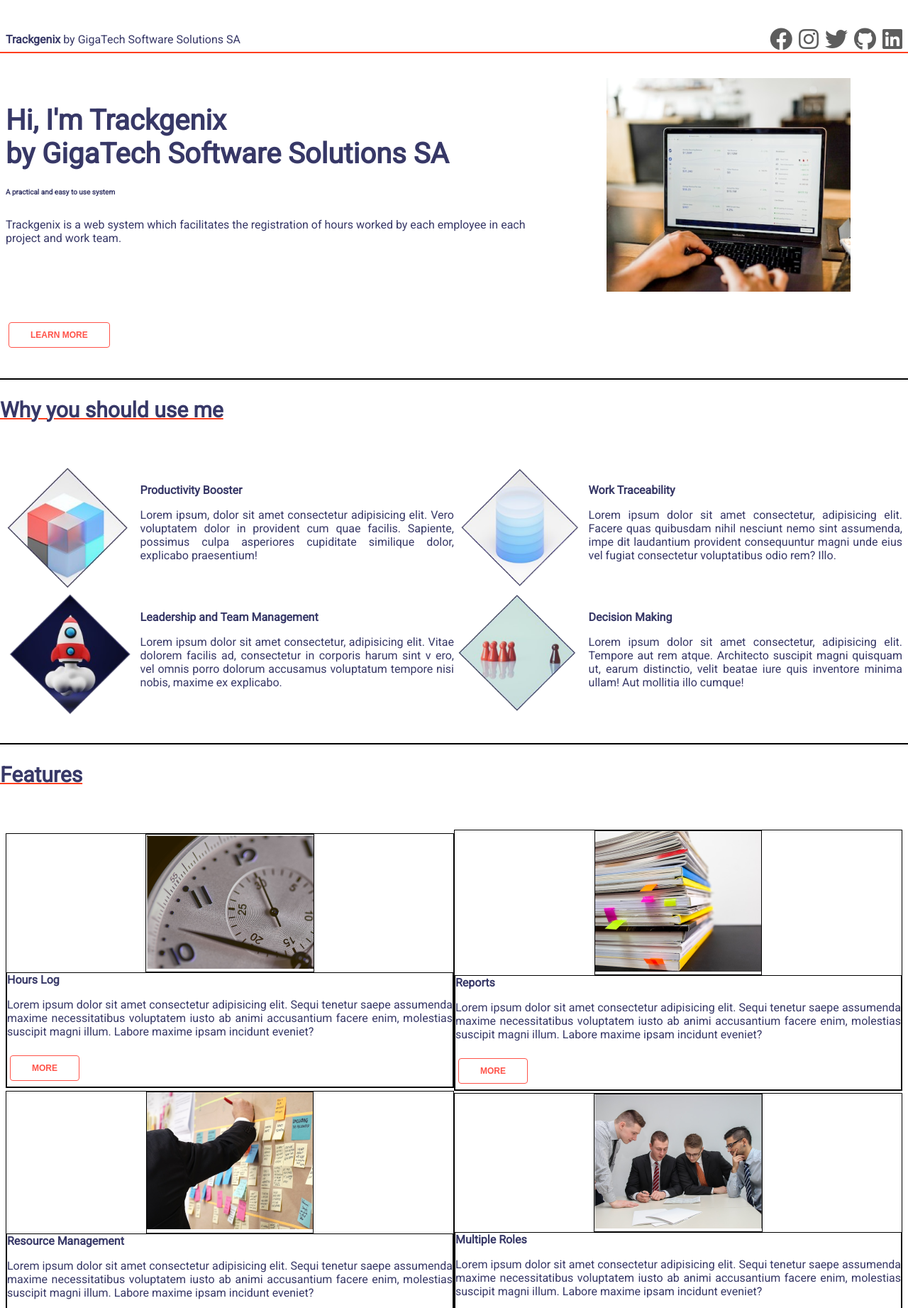
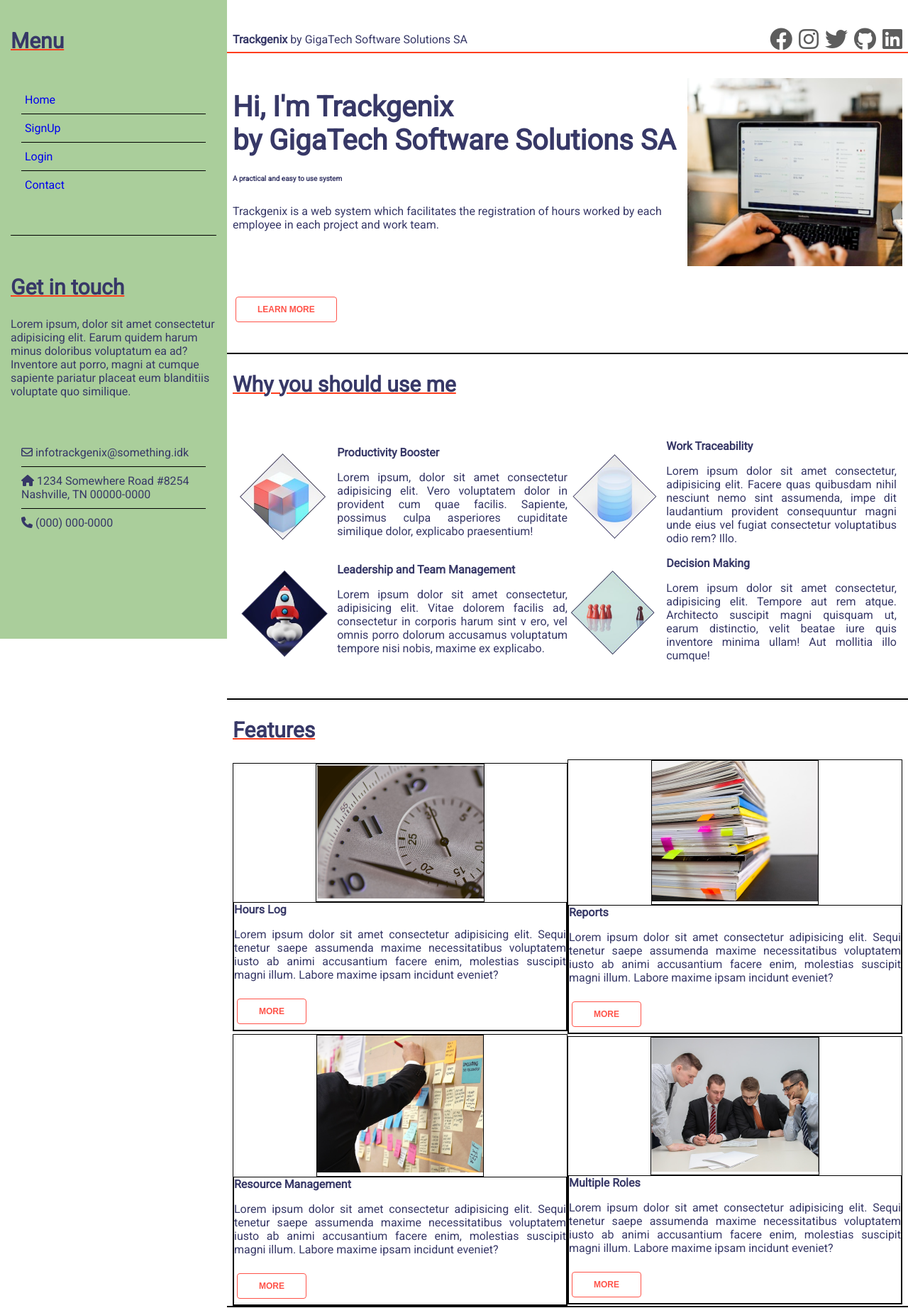
Before and after one commit to jivescovo/BaSP-A2022-Etapa-1, a plain HTML site: page Semana 03/index.html in a window 1280 px wide. Shown: the top 1843 px of the page at 71% size. Drawn offline with Linux system fonts and the light colour scheme.

Commit message:
BaSP-W03-2022: Add sidebar to Desktop view

```diff
--- a/Semana 03/css/main.css
+++ b/Semana 03/css/main.css
@@ -49,6 +49,7 @@
 }
 
 #uses {
+    padding: 0px 8px 0px 8px;
     border-bottom: 2px solid #000;
 }
 
@@ -78,11 +79,12 @@
     flex-direction: column;
     justify-content: space-around;
     flex-wrap: wrap;
-    padding: 35px 8px 35px 8px;
+    /* padding: 35px 8px 35px 8px; */
 }
 
 #features {
-    padding-bottom: 18.72px;
+    /* padding-bottom: 18.72px; */
+    padding: 0px 8px 0px 8px;
     border-bottom: 2px solid #000;
 }
 
@@ -109,6 +111,7 @@
 
 #form {
     border-bottom: 2px solid #000;
+    padding: 0px 8px 0px 8px;
 }
 
 .flex-container-form {
@@ -156,7 +159,7 @@
 }
 
 #history {
-    padding: 35px 8px 35px 8px;
+    padding: 0px 8px 0px 8px;
     border-bottom: 2px solid #000;
 }
 
--- a/Semana 03/css/style.css
+++ b/Semana 03/css/style.css
@@ -10,6 +10,7 @@
     background-color: #fff;
     color: #373867;
     font-family: 'Roboto';
+    display: flex;
 }
 
 /* aside {
@@ -259,6 +260,12 @@
 }
 
 @media screen and (min-width: 1024px) {
+    .left-side {
+        flex: 25%;
+    }
+    .right-side {
+        flex: 1 1 75%;
+    }
     .header-right i, .footer-socials i {
         font-size: 32px;
     }
@@ -279,25 +286,34 @@
         line-height: 35px;
     }
     aside {
-        display: none;
-        float: left;
-        position: fixed;
-        width: 25%;
+        display: flex;
+        flex-direction: column;
+        /* float: left;
+        position: fixed; */
+        /* width: 25%; */
         height: 900px;
         background-color: #AACE9B;
     }
     /*Desktop*/
     aside nav {
-        display: inline-block;
-        margin-left: 15px;
+        /* display: inline-block; */
+        /* margin-left: 15px; */
         padding-bottom: 30px;
         border-bottom: 1px solid #000;
+        /* border: 1px solid #000; */
     }
     /*Desktop*/
     aside ul {
-        width: 330px;
+        /* width: 330px; */
         padding: 0;
         list-style: none;
+    }
+
+    .flex-container-navlinks ul{
+        /* padding: 0;
+        list-style: none; */
+        display: flex;
+        flex-direction: column;
     }
     /*Desktop*/
     aside li:not(:last-child) {
@@ -307,19 +323,22 @@
     }
     /*Desktop*/
     aside a {
-        display: inline-block;
+        /* display: inline-block; */
         text-decoration: none;
     }
     /*Desktop*/
     aside div {
         padding: 15px;
     }
+    /* #test {
+        border: 1px solid #000;
+    } */
     /*Desktop*/
     aside div p {
         padding-bottom: 20px;
     }
     /*Desktop*/
     aside div i {
-        padding-right: 8px;
+        /* padding-right: 8px; */
     }
 }
--- a/Semana 03/index.html
+++ b/Semana 03/index.html
@@ -15,9 +15,12 @@
         <link rel="stylesheet" href="./css/all.min.css">
     </head>
     <body>
+        <div class="left-side">
             <aside>
+                <div>
                     <nav>
                         <h2>Menu</h2>
+                        <div class="flex-container-navlinks">
                             <ul>
                                 <li>
                                     <a href="#">Home</a>
@@ -32,13 +35,16 @@
                                     <a href="#">Contact</a>
                                 </li>
                             </ul>
+                        </div>
                     </nav>
-            <div>
+                </div>
+                <div id="test">
                     <h2>Get in touch</h2>
                     <p>
                         Lorem ipsum, dolor sit amet consectetur adipisicing elit. Earum quidem harum minus doloribus voluptatum ea ad? Inventore
                         aut porro, magni at cumque sapiente pariatur placeat eum blanditiis voluptate quo similique.
                     </p>
+                    <div>
                         <ul>
                             <li>
                                 <i class="fa-regular fa-envelope"></i> infotrackgenix@something.idk
@@ -51,7 +57,10 @@
                             </li>
                         </ul>
                     </div>
+                </div>
             </aside>
+        </div>
+        <div class="right-side">
             <header>
                 <div class="head flex-container-header">
                     <div class="header-left">
@@ -389,5 +398,6 @@
                     </div>
                 </div>
             </footer>
+        </div>
     </body>
 </html>
```
Lines whose indentation alone changed are shown as unchanged.
